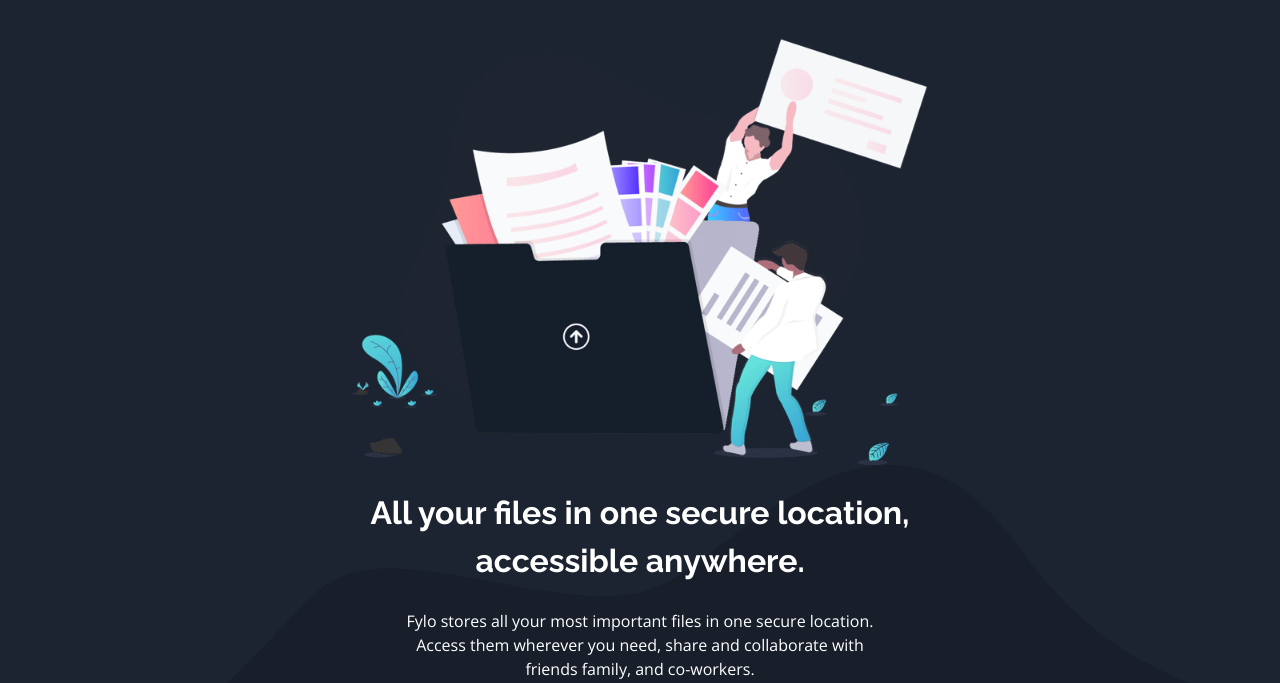
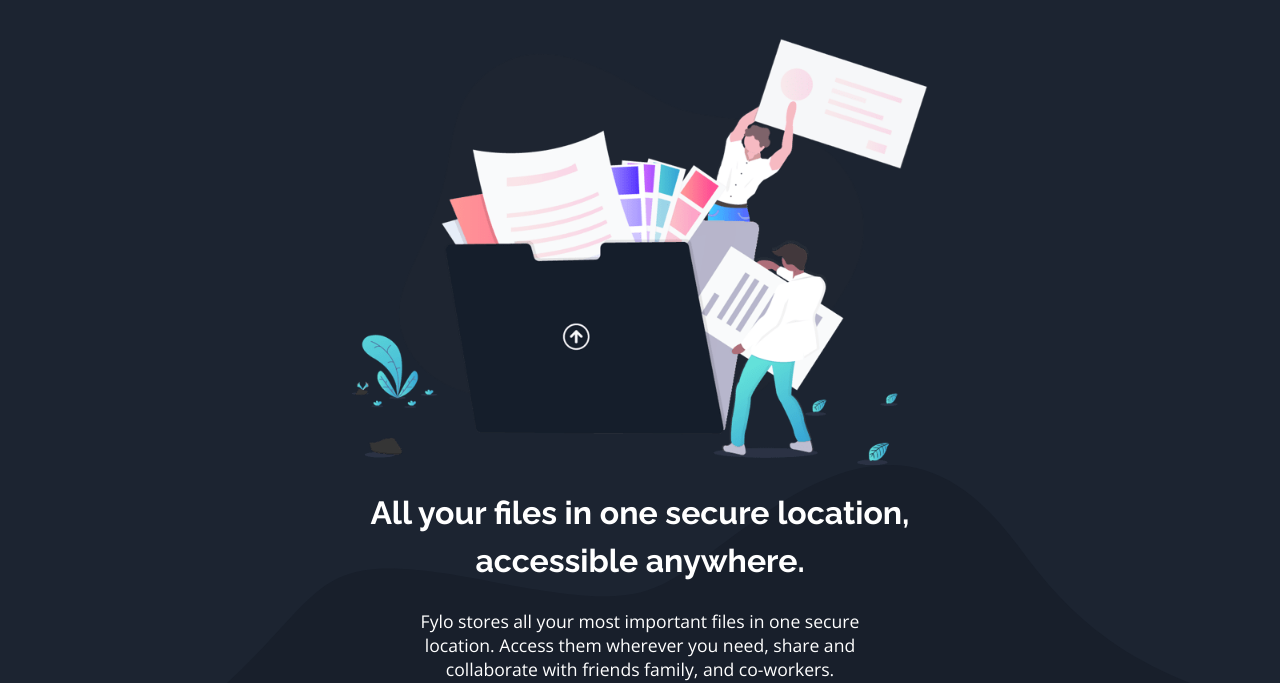
Before and after one commit to maihuynh94/fylo-dark-theme, a plain HTML site: page index.html in a window 1280 px wide. Shown: the part 122-805 px from the top of the page. Drawn offline with nearby package versions, Linux system fonts and the light colour scheme.

Commit message:
change font size

```diff
--- a/sass/Layout/_intro.scss
+++ b/sass/Layout/_intro.scss
@@ -24,7 +24,7 @@
               @include fontStyle(2rem, 1.5rem, 0, 3rem);
             }
             .intro__paragraph {
-              @include fontStyle(1rem, 0, 2.5rem, 1.5rem);
+              @include fontStyle(1.1rem, 0, 2.5rem, 1.5rem);
               margin-bottom: 2.5rem;
             }
             .intro__btn{
```
Also changed, not shown: dist/css/main.min.css, 1 other file.
